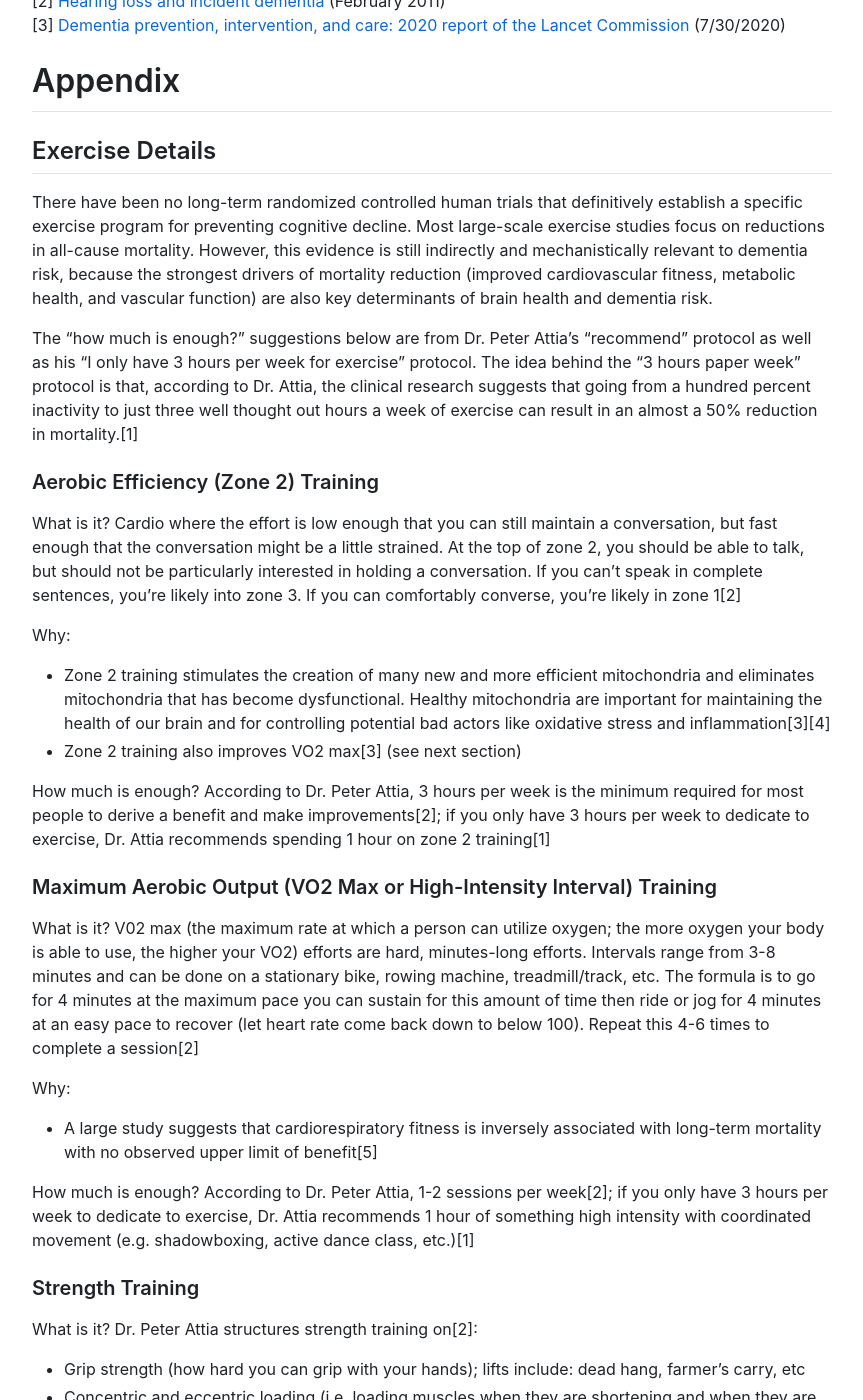
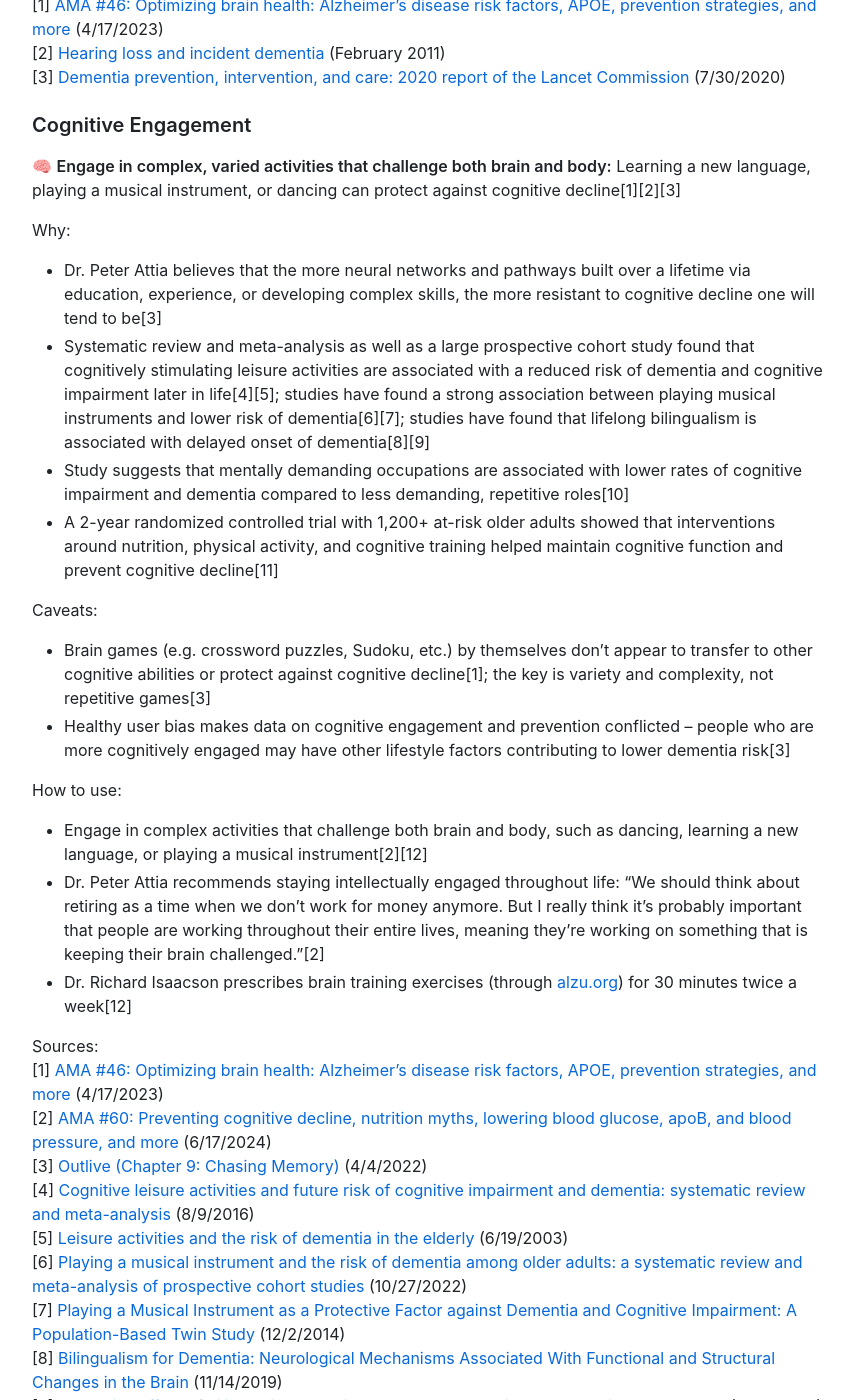
Before and after one commit to samtmartin/brainhealth, a Jekyll site: the page built from index.md, in a window 1280 px wide and 1400 px high, scrolled down 13841 px. Shown: the whole window, without its empty margins (208-1071 px from the left). Built offline with Jekyll 4.4.1, drawn with Linux system fonts in a browser that asks for light colours; nearby versions of some CDN libraries; our own code applies the rules of GitHub Pages for plain Markdown files; some of the changed text lies outside the part shown.

Commit message:
Content. Add cognitive engagement section.

```diff
--- a/index.md
+++ b/index.md
@@ -63,6 +63,7 @@ The protocol is organized by category and estimated impact, with recommendations
 
 **[Other Interventions](#other-interventions)**
   - 👂 Get hearing tested regularly and correct any hearing loss promptly with hearing aids
+  - 🧠 Engage in complex, varied activities that challenge both brain and body (e.g. learning a new language, playing a musical instrument, or dancing)
 
 ## Exercise
 
@@ -430,6 +431,42 @@ Sources:
 [2] [Hearing loss and incident dementia](https://pubmed.ncbi.nlm.nih.gov/21320988/) (February 2011)
 [3] [Dementia prevention, intervention, and care: 2020 report of the Lancet Commission](https://www.thelancet.com/journals/lancet/article/PIIS0140-6736(20)30367-6/fulltext) (7/30/2020)
 
+### Cognitive Engagement
+
+🧠 **Engage in complex, varied activities that challenge both brain and body:** Learning a new language, playing a musical instrument, or dancing can protect against cognitive decline[1][2][3]
+
+Why:
+
+* Dr. Peter Attia believes that the more neural networks and pathways built over a lifetime via education, experience, or developing complex skills, the more resistant to cognitive decline one will tend to be[3]
+* Systematic review and meta-analysis as well as a large prospective cohort study found that cognitively stimulating leisure activities are associated with a reduced risk of dementia and cognitive impairment later in life[4][5]; studies have found a strong association between playing musical instruments and lower risk of dementia[6][7]; studies have found that lifelong bilingualism is associated with delayed onset of dementia[8][9]
+* Study suggests that mentally demanding occupations are associated with lower rates of cognitive impairment and dementia compared to less demanding, repetitive roles[10]
+* A 2-year randomized controlled trial with 1,200+ at-risk older adults showed that interventions around nutrition, physical activity, and cognitive training helped maintain cognitive function and prevent cognitive decline[11]
+
+Caveats:
+
+* Brain games (e.g. crossword puzzles, Sudoku, etc.) by themselves don't appear to transfer to other cognitive abilities or protect against cognitive decline[1]; the key is variety and complexity, not repetitive games[3]
+* Healthy user bias makes data on cognitive engagement and prevention conflicted -- people who are more cognitively engaged may have other lifestyle factors contributing to lower dementia risk[3]
+
+How to use:
+
+* Engage in complex activities that challenge both brain and body, such as dancing, learning a new language, or playing a musical instrument[2][12]
+* Dr. Peter Attia recommends staying intellectually engaged throughout life: "We should think about retiring as a time when we don't work for money anymore. But I really think it's probably important that people are working throughout their entire lives, meaning they're working on something that is keeping their brain challenged."[2]
+* Dr. Richard Isaacson prescribes brain training exercises (through [alzu.org](http://alzu.org)) for 30 minutes twice a week[12]
+
+Sources:
+[1] [AMA #46: Optimizing brain health: Alzheimer's disease risk factors, APOE, prevention strategies, and more](https://peterattiamd.com/ama46/) (4/17/2023)
+[2] [AMA #60: Preventing cognitive decline, nutrition myths, lowering blood glucose, apoB, and blood pressure, and more](https://peterattiamd.com/ama60/) (6/17/2024)
+[3] [Outlive (Chapter 9: Chasing Memory)](https://peterattiamd.com/outlive/) (4/4/2022)
+[4] [Cognitive leisure activities and future risk of cognitive impairment and dementia: systematic review and meta-analysis](https://www.cambridge.org/core/journals/international-psychogeriatrics/article/abs/cognitive-leisure-activities-and-future-risk-of-cognitive-impairment-and-dementia-systematic-review-and-metaanalysis/62DC1367E760A45970FE207859D69E45) (8/9/2016)
+[5] [Leisure activities and the risk of dementia in the elderly](https://pubmed.ncbi.nlm.nih.gov/12815136/) (6/19/2003)
+[6] [Playing a musical instrument and the risk of dementia among older adults: a systematic review and meta-analysis of prospective cohort studies](https://pmc.ncbi.nlm.nih.gov/articles/PMC9608922/) (10/27/2022)
+[7] [Playing a Musical Instrument as a Protective Factor against Dementia and Cognitive Impairment: A Population-Based Twin Study](https://pmc.ncbi.nlm.nih.gov/articles/PMC4269311/) (12/2/2014)
+[8] [Bilingualism for Dementia: Neurological Mechanisms Associated With Functional and Structural Changes in the Brain](https://pmc.ncbi.nlm.nih.gov/articles/PMC6868000/) (11/14/2019)
+[9] [Protective effect of bilingualism on aging, MCI, and dementia: A community‐based study](https://pmc.ncbi.nlm.nih.gov/articles/PMC11032525) (2/20/2024)
+[10] [Trajectories of Occupational Cognitive Demands and Risk of Mild Cognitive Impairment and Dementia in Later Life](https://pmc.ncbi.nlm.nih.gov/articles/PMC11175637/) (4/17/2024)
+[11] [A 2 year multidomain intervention of diet, exercise, cognitive training, and vascular risk monitoring versus control to prevent cognitive decline in at-risk elderly people (FINGER): a randomised controlled trial](https://www.thelancet.com/journals/lancet/article/PIIS0140-6736(15)60461-5/abstract) (6/6/2015)
+[12] [Cognitive Engagement, Educational Attainment, Brain Training](https://vimeo.com/486493999/1b103c3881) (12/2/2020)
+
 # Appendix
 
 ## Exercise Details
```
